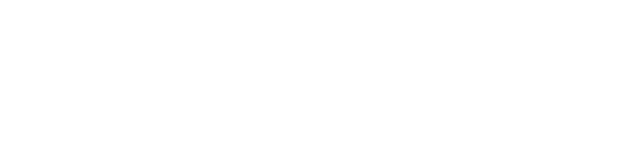
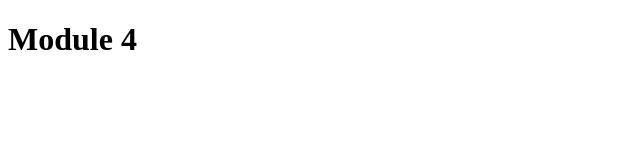
Before and after one commit to hitengupta14/thirdcodingexp, a plain HTML site: page module4-solution/index.html in a window 1280 px wide. Shown: the whole page, without its empty margins (0-640 px from the left). Drawn offline with Linux system fonts and the light colour scheme.

Commit message:
Update index.html

```diff
--- a/module4-solution/index.html
+++ b/module4-solution/index.html
@@ -9,6 +9,6 @@
   <script src="script.js"></script>
 </head>
 <body>
-  <h1></h1>
+  <h1>Module 4</h1>
 </body>
 </html>
```
